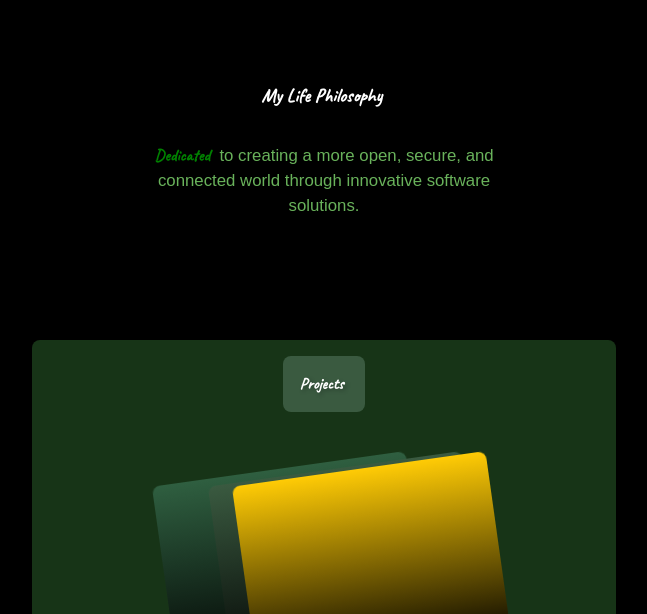
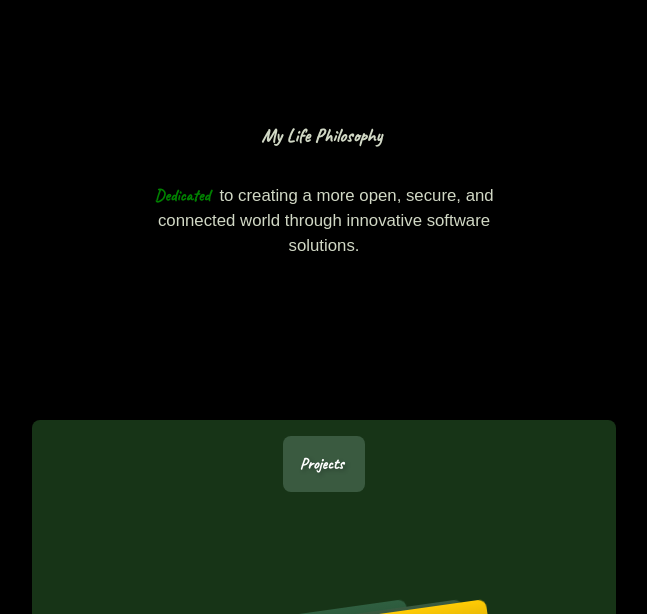
Before and after one commit to Mzwandile-Dlomo/portfolio, a React (Create React App) app: page / in a window 1280 px wide. Shown: the part 860-1474 px from the top of the page, without its empty margins (616-1263 px from the left). Built offline with nearby package versions, Linux system fonts and the light colour scheme.

Commit message:
updated height halfscreen

```diff
--- a/src/App.js
+++ b/src/App.js
@@ -67,7 +67,7 @@ const FullScreenSection = styled.section`
 
 const HalfHeightScreenSection = styled.section`
   width: 100%;
-  height: 50vh;
+  height: 60vh;
   display: flex;
   justify-content: center;
   align-items: center;
@@ -137,7 +137,7 @@ function App() {
             <HalfHeightScreenSection>
               <Waves/>
             </HalfHeightScreenSection>
-            <FullScreenSection id="contact" ref={contactRef} bgColor="#173417">
+            <FullScreenSection id="contact" ref={contactRef} bgColor="#000"> //
               <Contact/>
             </FullScreenSection>
           </div>
--- a/src/components/sections/About.js
+++ b/src/components/sections/About.js
@@ -43,7 +43,6 @@ const Emphasis = styled.span`
 
   &:hover{
     color: #9BCF53;
-    // background-color: red;
   }
 `;
 
--- a/src/components/sections/Philosophy.js
+++ b/src/components/sections/Philosophy.js
@@ -16,7 +16,7 @@ const Title = styled.h1`
   font-size: 1.2rem;
   text-align: center;
   font-weight: 600;
-  color: #9BCF53;
+  color: #D1D8C5;
   margin: 20px 0;
   cursor: pointer;
 
@@ -27,7 +27,7 @@ const Subtitle = styled.h3`
   text-align: center;
   font-size: 0.4rem;
   font-weight: medium;
-  color: #69b25b;
+  color: #D1D8C5;
 
   @media (min-width: 640px) {
     font-size: 1.05rem;
@@ -37,9 +37,7 @@ const Subtitle = styled.h3`
 const Emphasis = styled.span`
   font-family: 'Caveat', cursive;
   font-weight: bold;
-  color: white;
   padding-right: 5px;
-  text-shadow: 2px 2px 4px rgba(0, 0, 0, 0.3);
   perspective: 1000px;
 
   &:hover{
--- a/src/components/sections/Projects.js
+++ b/src/components/sections/Projects.js
@@ -10,6 +10,7 @@ const Container = styled.div`
   width: 100%;
   height: 100%;
   border-radius: 8px;
+  // margin-bottom: 2rem;
   background-color: #173417;
 `;
 
@@ -102,10 +103,10 @@ const Projects = () => {
       <Header>
         <Emphasis>Projects</Emphasis>
       </Header>
-      <div className='flex flex-col justify-center items-center'>
-        <div className='pt-8'>
+      {/* <div className='flex flex-col justify-center items-center'> */}
+        {/* <div className='pt-8'>
           <SubText>Some projects I've worked on.</SubText>
-        </div>
+        </div> */}
         <CardsContainer>
           <Card background="linear-gradient(to bottom, #2f5f40, #000)" left="-10rem">
             <CardDetails>
@@ -126,7 +127,7 @@ const Projects = () => {
             </CardDetails>
           </Card>
         </CardsContainer>
-      </div>
+      {/* </div> */}
     </Container>
   );
 };
```
